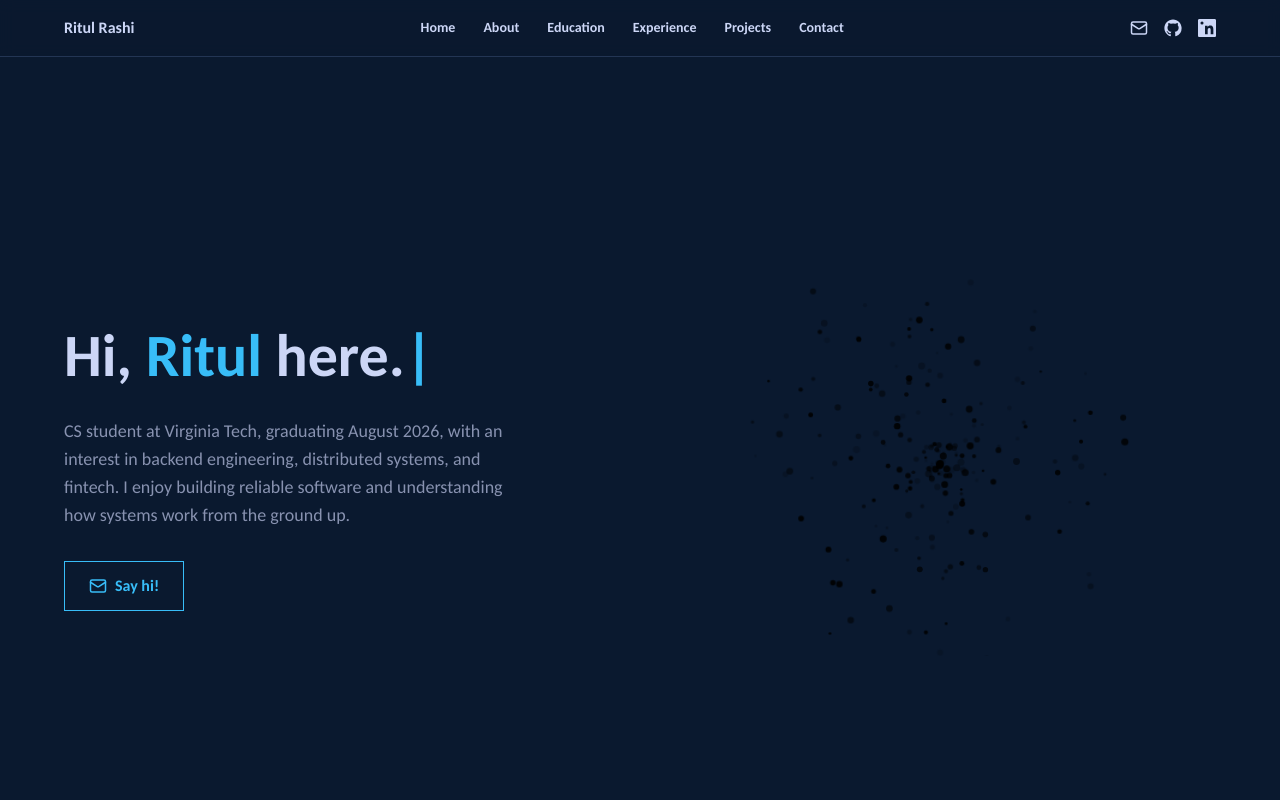
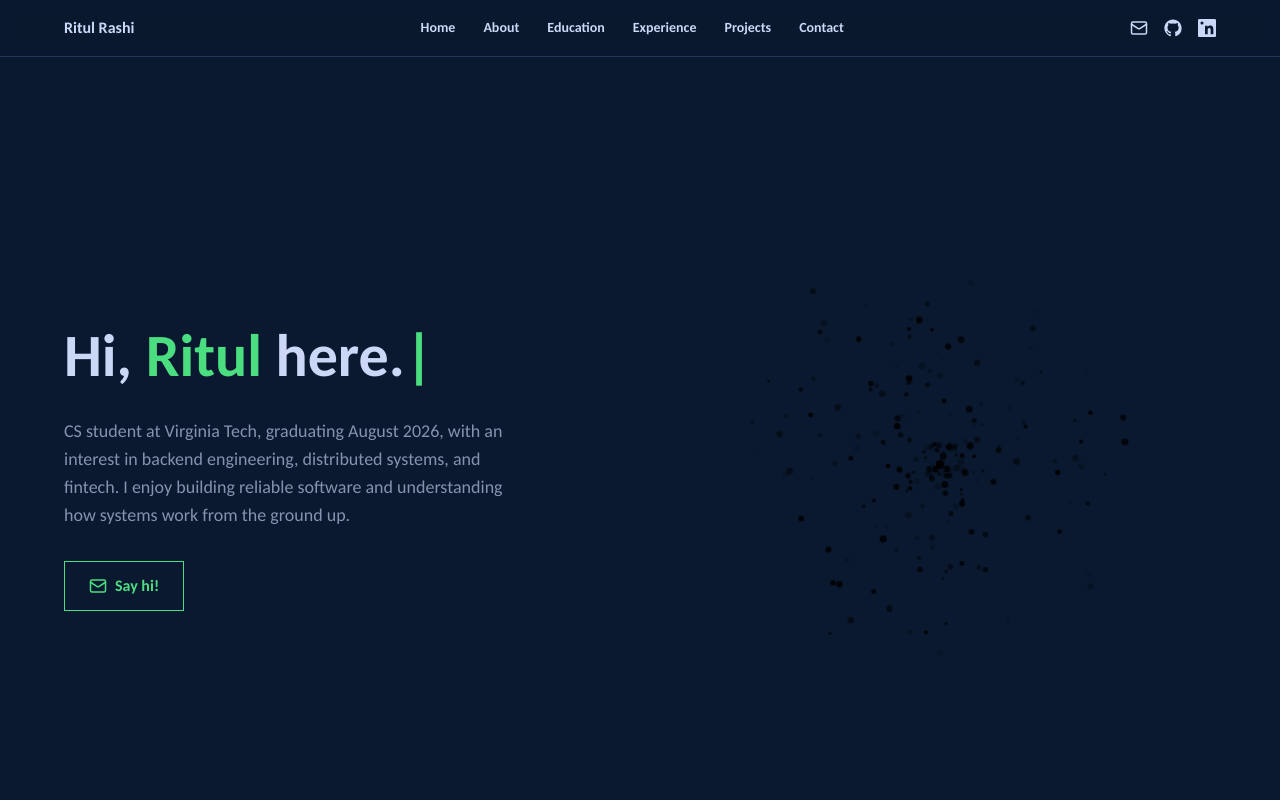
Before and after one commit to ritulrashi/Portfolio, a Next.js app: page / in a window 1280 px wide. Shown: the top 800 px of the page. Built offline with nearby package versions, Linux system fonts and the light colour scheme.

Commit message:
Swap accent color from sky blue to spring green
Keeps the same brightness/energy as the original teal without the
blue undertone.

```diff
--- a/app/globals.css
+++ b/app/globals.css
@@ -8,7 +8,7 @@
   --color-surface-hover: #1d2d50;
   --color-text: #ccd6f6;
   --color-text-muted: #8892b0;
-  --color-accent: #38bdf8;
+  --color-accent: #4ade80;
   --color-border: #233554;
 }
 
```
